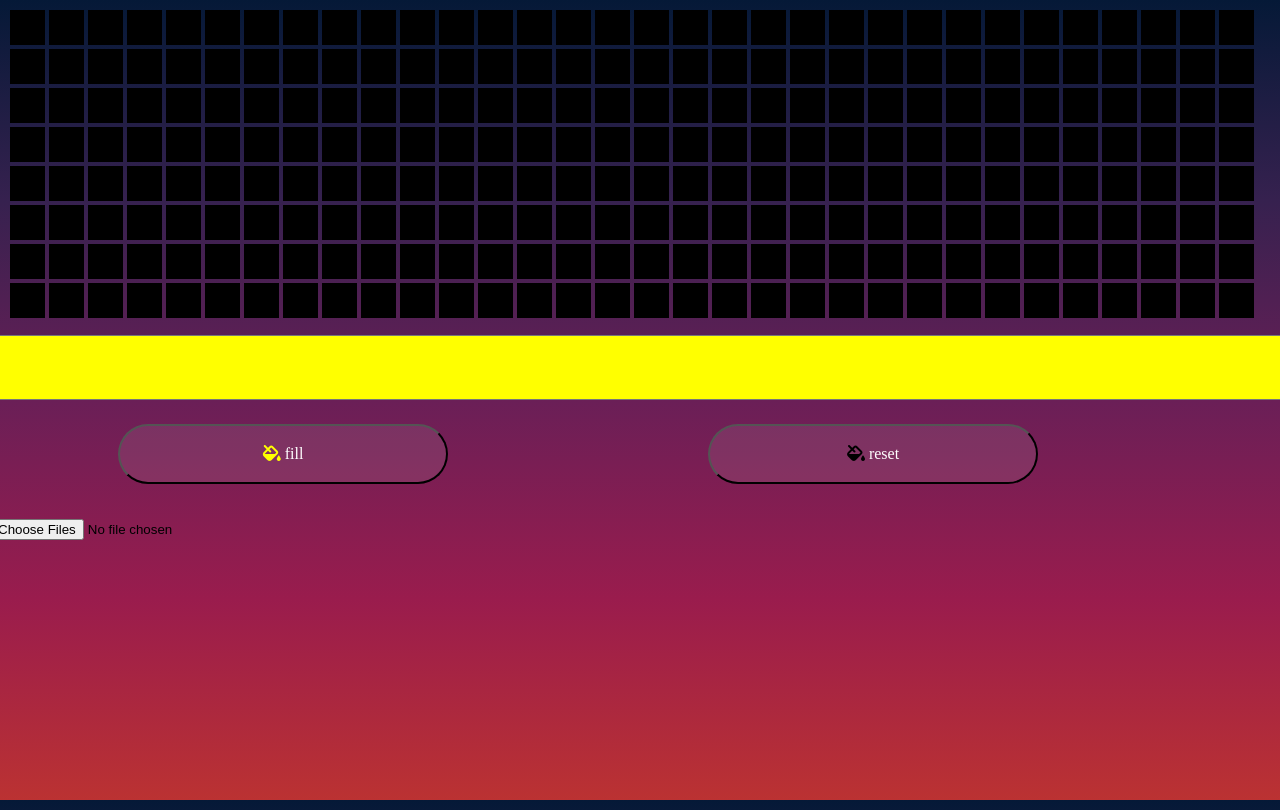
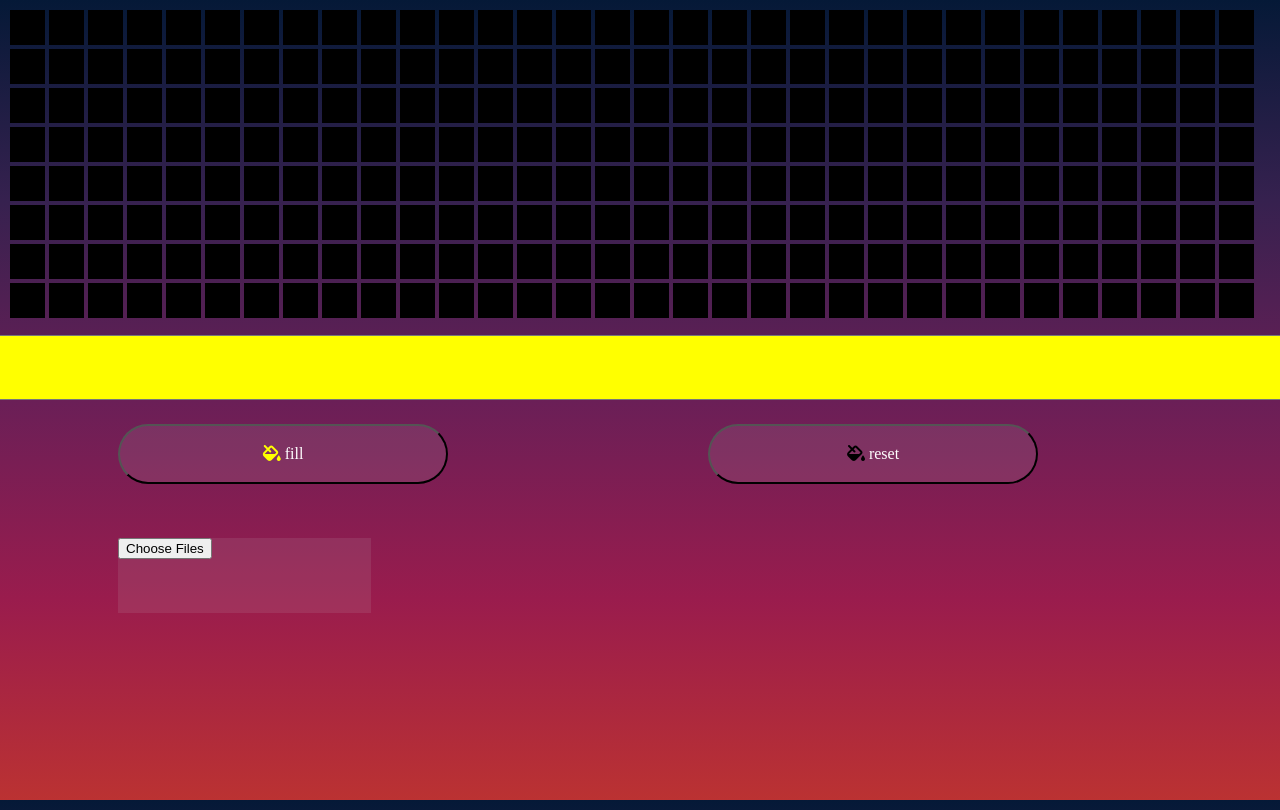
Before and after one commit to GPaddle/panel-painter, a website: page src/client/index.html in a window 1280 px wide. Shown: the top 810 px of the page. Drawn offline with Linux system fonts and the light colour scheme.

Commit message:
upload image style
add a style to the image upload part

```diff
--- a/src/client/style.css
+++ b/src/client/style.css
@@ -28,7 +28,7 @@ input {
     border: transparent;
 }
 
-button {
+button{
     width: 25%;
     height: 60px;
     margin: 19px 10vw;
@@ -46,3 +46,21 @@ button {
     margin: 0 -20px;
 
 }
+
+#Select{
+    margin: 19px 10vw;
+    display: flex;
+}
+
+#uploadInput{
+    width: 100%;
+    justify-content: center;
+    align-items: center;
+    background: #bbbbbb20;
+    color: transparent;
+
+}
+
+#canvas2{
+    height: 100%;
+}
```
